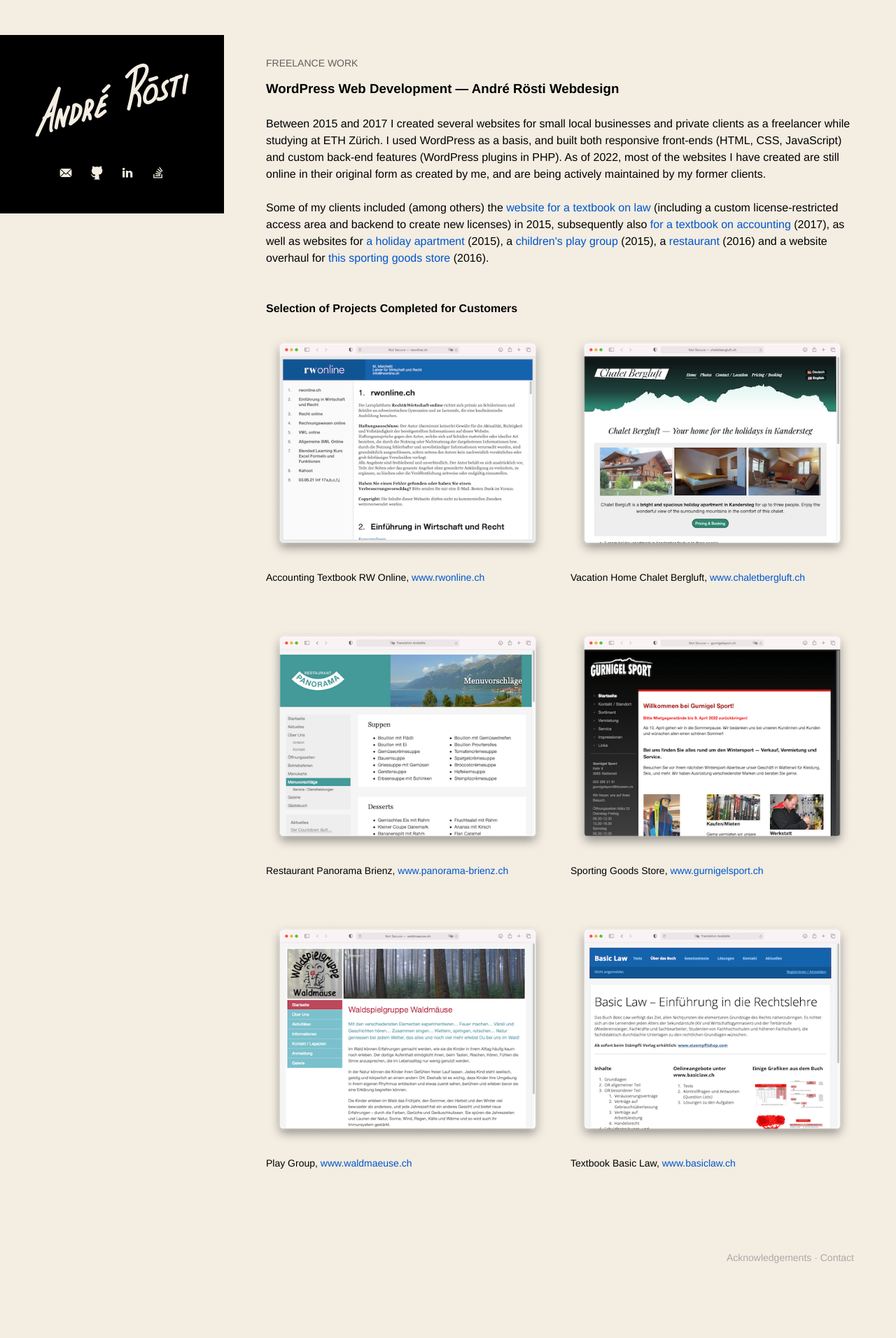
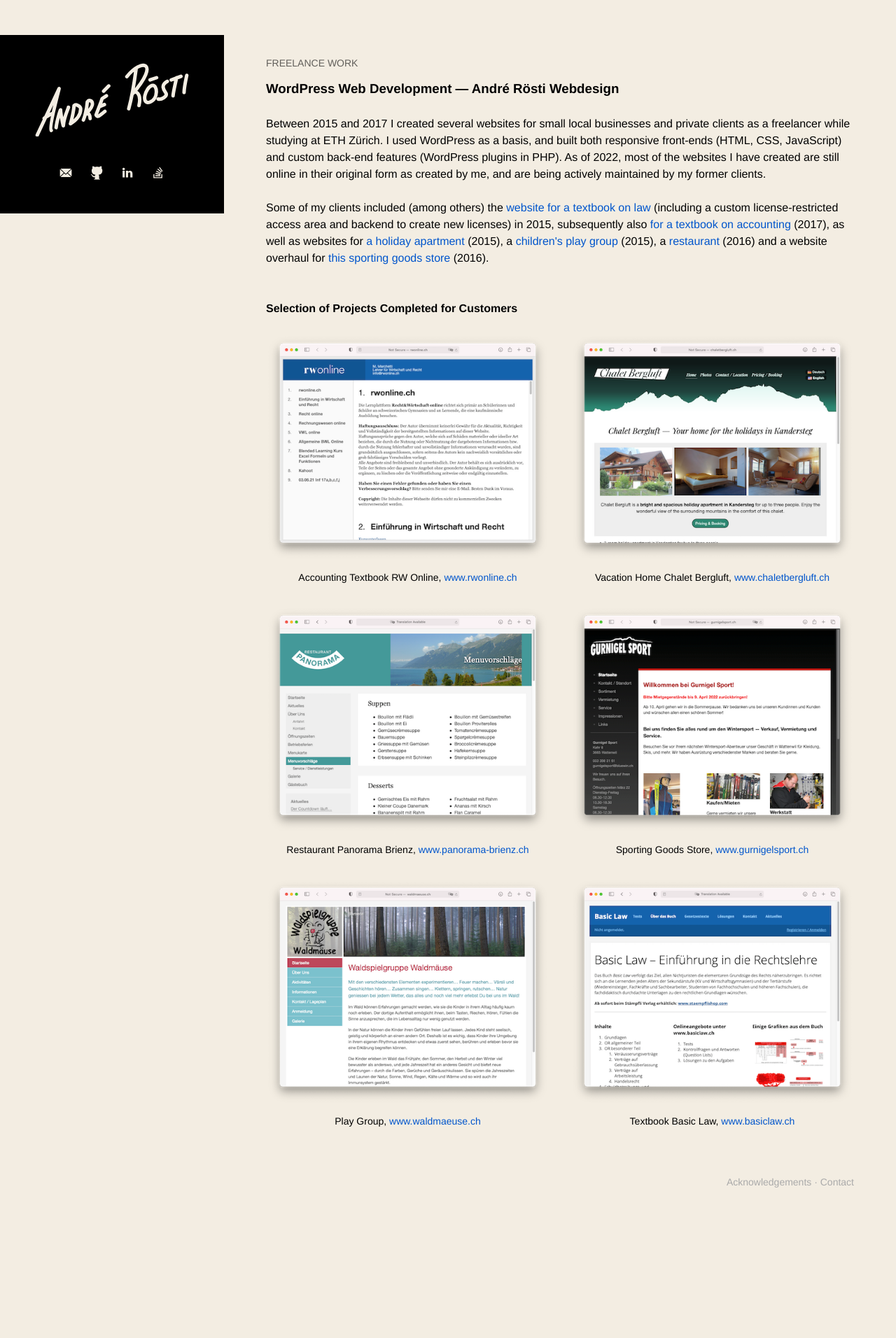
Before and after one commit to andrej/andreroesti.com, a Jekyll site: the page built from content/_projects/webdesign.md, in a window 1280 px wide. Shown: the whole page at 70% size. Built offline with Jekyll 4.4.1, drawn with Linux system fonts in a browser that asks for light colours; after the commit the page ends 1780 px from its top, so only the background shows below that.

Commit message:
fix spacing; add theme color

```diff
--- a/_includes/head.html
+++ b/_includes/head.html
@@ -8,3 +8,4 @@
 	<link rel="stylesheet" type="text/css" href="{{ '/assets/css/highlight.css' | relative_url }}" />
 	<script src="{{ '/assets/js/email.js' | relative_url }}"></script>
 	<meta name="viewport" content="width=device-width, initial-scale=1" />
+	<meta name="theme-color" content="#000000" />
--- a/assets/css/style.css
+++ b/assets/css/style.css
@@ -1,5 +1,4 @@
 /* Colors */
-
 body {
 	background: #f3ede2;
 	color: #000;
@@ -69,6 +68,16 @@
 }
 
 /* Font and text layout properties */
+* {
+	margin: 0;
+	padding: 0;
+}
+
+
+ul, ol {
+	padding-left: 2em;
+}
+
 body {
 	font-family: 'Helvetica Neue', Helvetica, 'Nimbus Sans L', Arial, sans-serif;
 	line-height: 1.5;
@@ -83,21 +92,16 @@
 	text-decoration: underline;
 }
 
-h1, h2, h3, h4, h5, h6 {
+*+h1, *+h2, *+h3, *+h4, *+h5, *+h6 {
 	margin: 48px 0 24px 0;
 }
 
-h1+.row, h2+.row, h3+.row, h4+.row, h5+.row, h6+.row {
-	margin-top: 0;
-	padding-top: 0;
+section {
+	margin: 48px 0 0 0
 }
 
-.row>figure {
-	margin-top: 0;
-}
-
-p, ul, ol, figure, pre {
-	margin: 24px 0;
+*+p, *+ul, *+ol, *+figure, *+pre, *+.pad {
+	margin: 24px 0 0 0;
 }
 
 figure pre, figure ul, figure ol  {
@@ -142,7 +146,7 @@
 }
 
 main, footer {
-	padding: 10px 20px;  /* default value for small screens */
+	padding: 20px;  /* default value for small screens */
 }
 
 main>*:first-child {
@@ -276,7 +280,6 @@
 
 ul.horizontal-nav {
 	list-style: none;
-	margin: 0;
 	padding: 0;
 	text-align: left;
 }
@@ -299,11 +302,11 @@
 	font-size: 0.875em;
 	text-transform: uppercase;
 	font-weight: 500;
-	margin: 12px 0;
+	margin: 0;
 	color: rgba(0, 0, 0, 0.6)
 }
 
-.section-title+h1, .section-title+h2, .section-title+h3, .section-title+h4, .section-title+h5, .section-title+h6 {
+.section-title+* {
 	margin: 12px 0;
 }
 
@@ -312,26 +315,21 @@
 	box-sizing: border-box;
 }
 
-.row, .column {
-	padding: 15px 0;
-}
-
 .nospace {
 	padding: 0 !important;
 }
 
-.row:first-child {
-	padding-top: 0;
-}
-
-.row:last-child {
-	padding-bottom: 0;
+.centering {
+	text-align: center;
 }
 
 .row:after {
 	display: table;
 	content: "";
 	clear: both;
+}
+
+@media (max-width: 700px) {
 }
 
 @media (min-width: 700px) {
--- a/content/_projects/libtracer.html
+++ b/content/_projects/libtracer.html
@@ -41,4 +41,5 @@
 exit_group
 </pre>
 
-The library is available on <a href="https://github.com/andrej/tracer">{%- include icon.html icon='github.svg' %} <strong>GitHub</strong></a>, where documentation and installation instructions can also be found.
+<p>The library, as well as its documentation and installation instructions can be found here:</p>
+<div><a href="https://github.com/andrej/tracer">{%- include icon.html icon='github.svg' %} <strong>GitHub repository</strong></a></div>
--- a/content/_projects/maturaarbeit.html
+++ b/content/_projects/maturaarbeit.html
@@ -1,5 +1,5 @@
 ---
-title: Real-time Audio Visualization in Python
+title: Live Audio Visualization in Python
 tagline: High School Project in Python with NumPy, SDL, Cairo
 do_link: true
 date: 2014-08-01
--- a/content/_projects/webdesign.md
+++ b/content/_projects/webdesign.md
@@ -15,43 +15,48 @@
 
 <h4>Selection of Projects Completed for Customers</h4>
 
-<div class="row two-columns">
+<div class="row two-columns pad centering">
 
-<figure class="column">
+<div class="column">
+<figure>
 <a href="{{ 'attachments/webdesign/rwonline.png' | relative_url }}" target="_blank"><img src="{{ 'attachments/webdesign/rwonline-small.png' | relative_url }}" alt="Screenshot of Website rwonline.ch" /></a>
 <p>Accounting Textbook RW Online, <a href="http://rwonline.ch">www.rwonline.ch</a></p>
 </figure>
-
-<figure class="column">
+</div>
+<div class="column">
+<figure>
 <a href="{{ 'attachments/webdesign/bergluft.png' | relative_url }}" target="_blank"><img src="{{ 'attachments/webdesign/bergluft-small.png' | relative_url }}" alt="Screenshot of Website chalet-bergluft.ch" /></a>
 <p>Vacation Home Chalet Bergluft, <a href="http://chaletbergluft.ch">www.chaletbergluft.ch</a></p>
 </figure>
-
+</div>
 </div>
 
-<div class="row two-columns">
-
-<figure class="column">
+<div class="row two-columns pad centering">
+<div class="column">
+<figure>
 <a href="{{ 'attachments/webdesign/panorama.png' | relative_url }}" target="_blank"><img src="{{ 'attachments/webdesign/panorama-small.png' | relative_url }}" alt="Screenshot of Website panoarama-brienz.ch" /></a>
 <p>Restaurant Panorama Brienz, <a href="http://panorama-brienz.ch">www.panorama-brienz.ch</a></p>
 </figure>
-
-<figure class="column">
+</div>
+<div class="column">
+<figure>
 <a href="{{ 'attachments/webdesign/gurnigelsport.png' | relative_url }}" target="_blank"><img src="{{ 'attachments/webdesign/gurnigelsport-small.png' | relative_url }}" alt="Screenshot of Website gurnigelsport.ch" /></a>
 <p>Sporting Goods Store, <a href="http://gurnigelsport.ch">www.gurnigelsport.ch</a></p>
 </figure>
 </div>
+</div>
 
-<div class="row two-columns">
-
-<figure class="column">
+<div class="row two-columns pad centering">
+<div class="column">
+<figure>
 <a href="{{ 'attachments/webdesign/waldmaeuse.png' | relative_url }}" target="_blank"><img src="{{ 'attachments/webdesign/waldmaeuse-small.png' | relative_url }}" alt="Screenshot of Website waldmaeuse.ch" /></a>
 <p>Play Group, <a href="http://waldmaeuse.ch">www.waldmaeuse.ch</a></p>
 </figure>
-
-<figure class="column">
+</div>
+<div class="column">
+<figure>
 <a href="{{ 'attachments/webdesign/basiclaw.png' | relative_url }}" target="_blank"><img src="{{ 'attachments/webdesign/basiclaw-small.png' | relative_url }}" alt="Screenshot of Website basiclaw.ch" /></a>
 <p>Textbook Basic Law, <a href="http://basiclaw.ch">www.basiclaw.ch</a></p>
 </figure>
-
 </div>
+</div>
```
